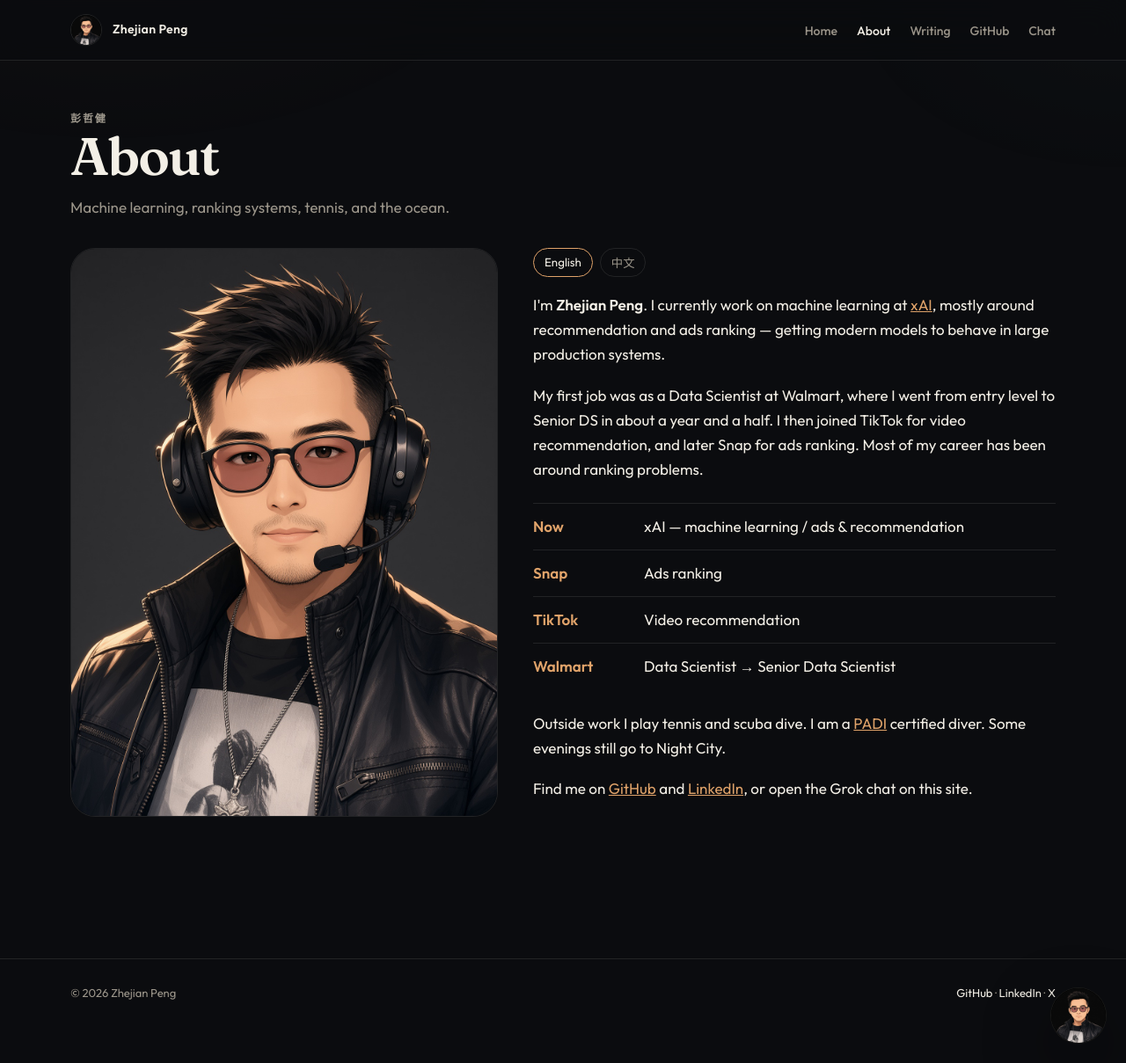
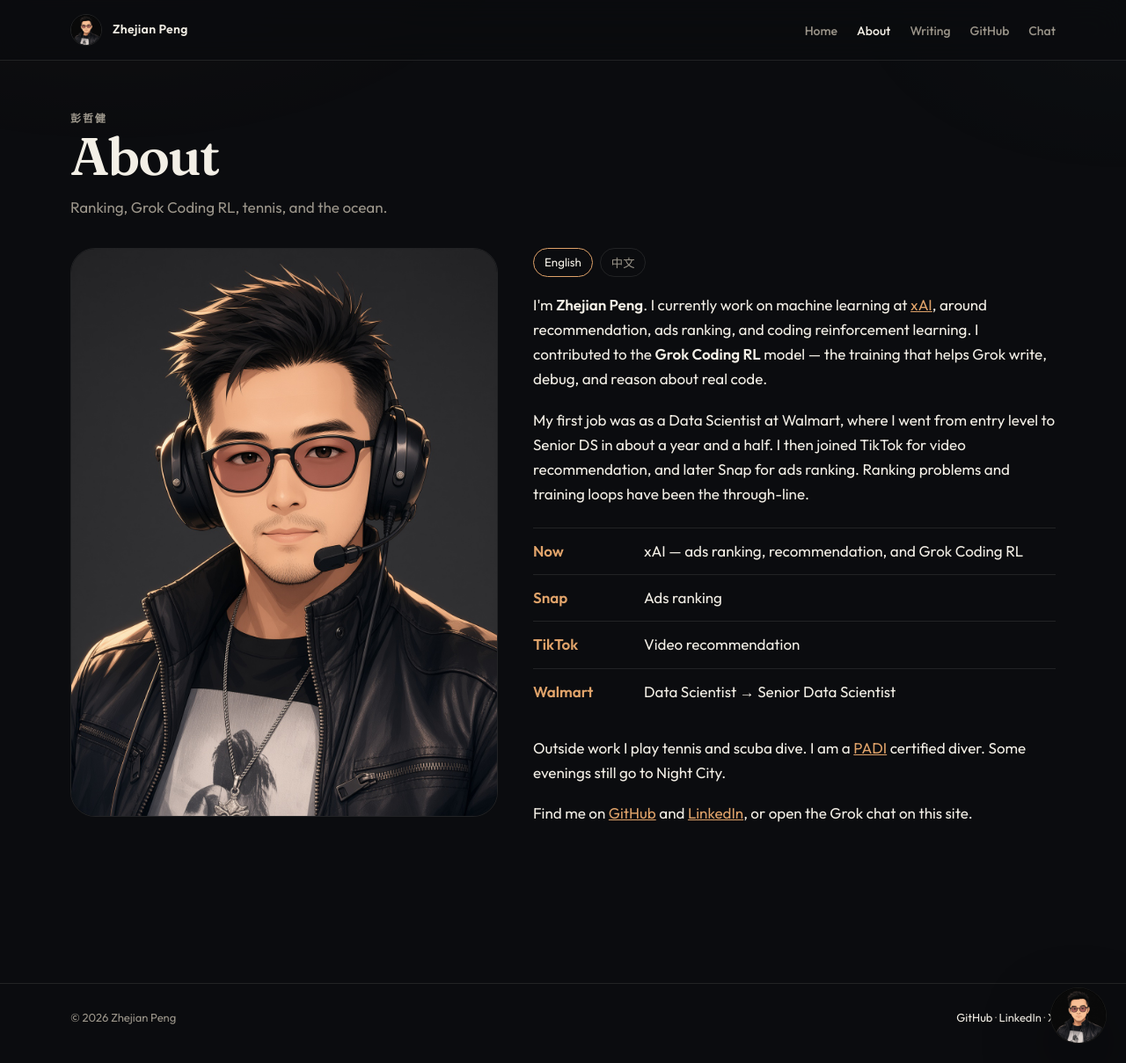
Before and after one commit to jazzikp/jazzikp.github.io, a Jekyll site: the page built from about.html, in a window 1280 px wide and 1209 px high. Shown: the whole window at 88% size. Built offline with Jekyll 4.4.1, drawn with Linux system fonts in a browser that asks for light colours.

Commit message:
Mention contribution to Grok Coding RL
Surface the xAI coding RL work on the homepage, about page, and
the on-site Grok system prompt.

```diff
--- a/_config.yml
+++ b/_config.yml
@@ -4,8 +4,8 @@ SEOTitle: 彭哲健 | Zhejian Peng
 header-img: img/post-bg-desk.jpg
 email: zhejianpeng@yahoo.com
 author: Zhejian Peng
-description: "Recommendation systems, ads ranking, and applied machine learning."
-keyword: "彭哲健, Zhejian Peng, Recommendation System, Ads Ranking, Machine Learning, Data Science"
+description: "Ads ranking, recommendation, and Grok Coding RL at xAI."
+keyword: "彭哲健, Zhejian Peng, Grok Coding RL, Recommendation System, Ads Ranking, Machine Learning"
 url: "https://jazzikp.github.io"
 baseurl: ""
 github_repo: "https://github.com/jazzikp/jazzikp.github.io"
@@ -13,7 +13,7 @@ github_reponame: "jazzikp.github.io"
 
 # Sidebar settings
 sidebar: true
-sidebar-about-description: "Recommendation systems, ads ranking, and the craft of applied ML."
+sidebar-about-description: "Ads ranking, recommendation, and Grok Coding RL."
 sidebar-avatar: /img/about.jpg
 
 
--- a/about.html
+++ b/about.html
@@ -1,7 +1,7 @@
 ---
 layout: page
 title: About
-description: Machine learning, ranking systems, tennis, and the ocean.
+description: Ranking, Grok Coding RL, tennis, and the ocean.
 eyebrow: 彭哲健
 ---
 <div class="about-grid">
@@ -15,10 +15,10 @@ eyebrow: 彭哲健
         </div>
 
         <div data-lang-panel="en">
-            <p>I'm <strong>Zhejian Peng</strong>. I currently work on machine learning at <a href="https://x.ai/">xAI</a>, mostly around recommendation and ads ranking — getting modern models to behave in large production systems.</p>
-            <p>My first job was as a Data Scientist at Walmart, where I went from entry level to Senior DS in about a year and a half. I then joined TikTok for video recommendation, and later Snap for ads ranking. Most of my career has been around ranking problems.</p>
+            <p>I'm <strong>Zhejian Peng</strong>. I currently work on machine learning at <a href="https://x.ai/">xAI</a>, around recommendation, ads ranking, and coding reinforcement learning. I contributed to the <strong>Grok Coding RL</strong> model — the training that helps Grok write, debug, and reason about real code.</p>
+            <p>My first job was as a Data Scientist at Walmart, where I went from entry level to Senior DS in about a year and a half. I then joined TikTok for video recommendation, and later Snap for ads ranking. Ranking problems and training loops have been the through-line.</p>
             <ul class="timeline">
-                <li><b>Now</b><span>xAI — machine learning / ads &amp; recommendation</span></li>
+                <li><b>Now</b><span>xAI — ads ranking, recommendation, and Grok Coding RL</span></li>
                 <li><b>Snap</b><span>Ads ranking</span></li>
                 <li><b>TikTok</b><span>Video recommendation</span></li>
                 <li><b>Walmart</b><span>Data Scientist → Senior Data Scientist</span></li>
@@ -28,10 +28,10 @@ eyebrow: 彭哲健
         </div>
 
         <div data-lang-panel="zh" hidden>
-            <p>我是<strong>彭哲健</strong>，目前在 <a href="https://x.ai/">xAI</a> 做机器学习，关注推荐系统、广告排序，以及如何把模型用到大规模线上系统里。</p>
-            <p>毕业后第一份工作在 Walmart 做 Data Scientist，一年半从 entry 做到 Senior DS。之后去 TikTok 做视频推荐，再之后在 Snap 做 Ads Ranking。这些年一直在「排序」附近打转。</p>
+            <p>我是<strong>彭哲健</strong>，目前在 <a href="https://x.ai/">xAI</a> 做机器学习，关注推荐、广告排序，以及 coding RL。参与了 <strong>Grok Coding RL</strong> 模型的工作，让 Grok 更能写代码、改代码、在真实软件里推理。</p>
+            <p>毕业后第一份工作在 Walmart 做 Data Scientist，一年半从 entry 做到 Senior DS。之后去 TikTok 做视频推荐，再之后在 Snap 做 Ads Ranking。排序问题和训练闭环是一条贯穿的线。</p>
             <ul class="timeline">
-                <li><b>现在</b><span>xAI — 机器学习 / 广告与推荐</span></li>
+                <li><b>现在</b><span>xAI — 广告排序、推荐，以及 Grok Coding RL</span></li>
                 <li><b>Snap</b><span>Ads Ranking</span></li>
                 <li><b>TikTok</b><span>视频推荐算法</span></li>
                 <li><b>Walmart</b><span>Data Scientist → Senior Data Scientist</span></li>
--- a/workers/grok-proxy.js
+++ b/workers/grok-proxy.js
@@ -1,7 +1,8 @@
 const SYSTEM = `You are Grok, hosted on Zhejian Peng's personal site (jazzikp.github.io).
 Be concise, sharp, and useful. You can talk about Zhejian when asked:
 - Chinese name 彭哲健, English Zhejian Peng.
-- Machine learning engineer at xAI, focused on recommendation systems and ads ranking.
+- Machine learning engineer at xAI, focused on recommendation systems, ads ranking, and coding RL.
+- Contributed to the Grok Coding RL model, which trains Grok to write, fix, and reason about real software.
 - Previously Snap (ads ranking), TikTok (video recommendation), Walmart (Data Scientist to Senior DS).
 - Outside work: tennis, PADI scuba diver, occasional PS5.
 Do not claim to be Zhejian. If asked who you are, say you are Grok with his anime avatar on this site.
```
Also changed, not shown: index.html (+5 -4 lines), README.md.
